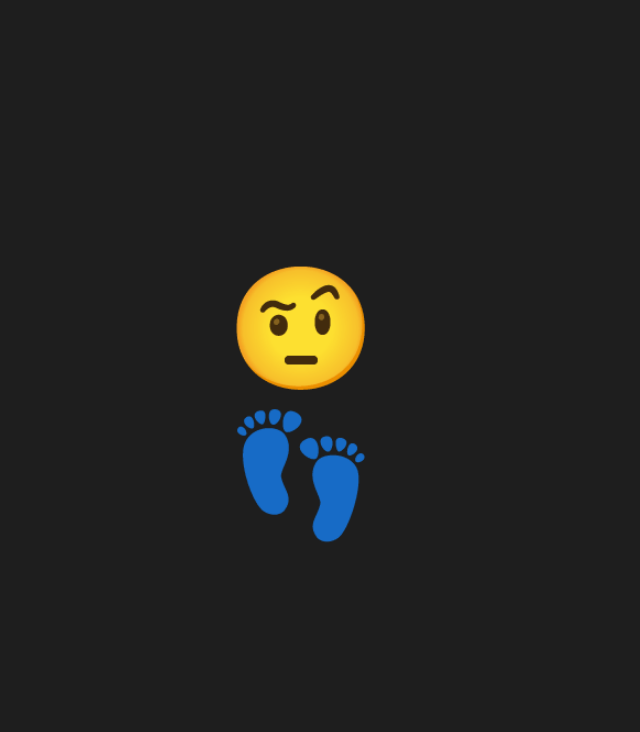
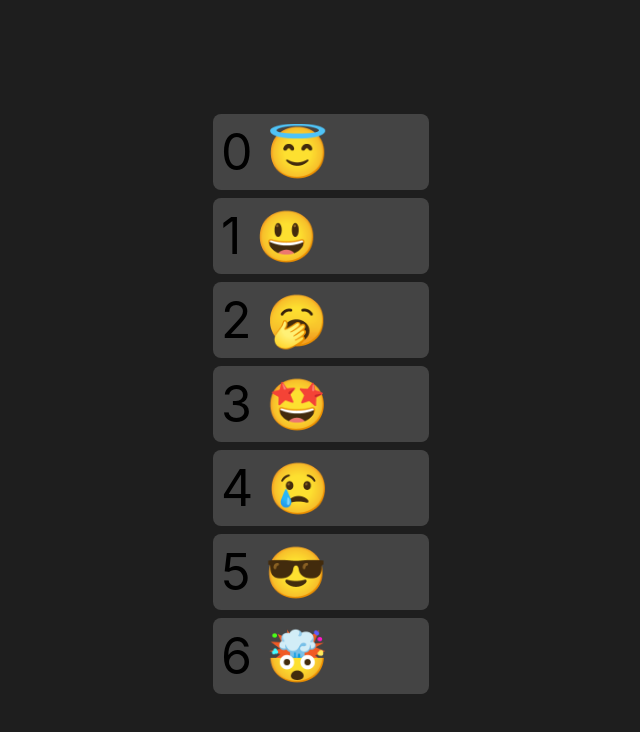
Before and after one commit to lintonye/smileys-in-motion, a React (Create React App) app in the folder smileys-in-motion-demos/: page / in a window 1280 px wide. Shown: the top 732 px of the page, without its empty margins (339-979 px from the left). Built offline with nearby package versions, Linux system fonts and the light colour scheme.

Commit message:
Correct drag to reorder impl

```diff
--- a/smileys-in-motion-demos/package.json
+++ b/smileys-in-motion-demos/package.json
@@ -6,6 +6,7 @@
     "@testing-library/jest-dom": "^5.11.4",
     "@testing-library/react": "^11.1.0",
     "@testing-library/user-event": "^12.1.10",
+    "array-move": "^3.0.1",
     "framer-motion": "^2.9.4",
     "immer": "^7.0.14",
     "react": "^17.0.1",
--- a/smileys-in-motion-demos/src/DragAndLayoutAnimation.js
+++ b/smileys-in-motion-demos/src/DragAndLayoutAnimation.js
@@ -9,12 +9,12 @@ import {
 } from "framer-motion";
 import produce from "immer";
 import { useEffect } from "react";
+import move from "array-move";
 
 /* eslint-disable jsx-a11y/accessible-emoji */
 
-function Item({ title, index, onMove }) {
-  const y = useMotionValue(0);
-  const [isDragged, setDragged] = useState(false);
+function Item({ onMove, index, title }) {
+  const [dragging, setDragging] = useState(false);
   return (
     <motion.li
       style={{
@@ -34,16 +34,26 @@ function Item({ title, index, onMove }) {
       }}
       drag="y"
       layout
-      onDrag={(e, info) => {
-        const { top } = e.target.parentElement.getBoundingClientRect();
-        const targetIndex = Math.floor((info.point.y - top) / 83);
-        onMove(targetIndex);
+      onViewportBoxUpdate={(box, delta) => {
+        if (dragging) {
+          const height = box.y.max - box.y.min;
+          const targetIndex = Math.floor(delta.y.translate / height) + index;
+          if (targetIndex !== index) {
+            // console.log(
+            //   { detaY: delta.y.translate },
+            //   { targetIndex },
+            //   { index },
+            //   { title }
+            // );
+            onMove(index, targetIndex);
+          }
+        }
       }}
       onDragStart={() => {
-        setDragged(true);
+        setDragging(true);
       }}
       onDragEnd={() => {
-        setDragged(false);
+        setDragging(false);
       }}
     >
       {title}
@@ -51,37 +61,22 @@ function Item({ title, index, onMove }) {
   );
 }
 
-function move(array, index, targetIndex) {
-  const x = array[index];
-  if (index > targetIndex)
-    for (let i = index; i > targetIndex; i--) {
-      array[i] = array[i - 1];
-    }
-  else
-    for (let i = index; i < targetIndex; i++) {
-      array[i] = array[i + 1];
-    }
-  array[targetIndex] = x;
-}
+const allFaces = "😇 😃 🥱 🤩 😢 😎 🤯"
+  .split(" ")
+  .map((f, idx) => `${idx} ${f}`);
 
 function DragToReorder() {
-  const [faces, setFaces] = useState(
-    "😇 😃 🥱 🤩 😢 😎 🤯".split(" ").map((f, idx) => `${idx} ${f}`)
-  );
+  const [faces, setFaces] = useState(allFaces);
   return (
     <ul style={{ listStyleType: "none", fontSize: 50 }}>
       {faces.map((f, index) => (
         <Item
+          key={f}
           index={index}
-          key={f}
           title={f}
-          onMove={(targetIndex) => {
+          onMove={(idx, targetIndex) => {
             if (0 <= targetIndex && targetIndex < faces.length) {
-              setFaces(
-                produce(faces, (draft) => {
-                  move(draft, index, targetIndex);
-                })
-              );
+              setFaces((fs) => move(fs, idx, targetIndex));
             }
           }}
         />
@@ -105,8 +100,8 @@ function SimpleDrag() {
 export function DragAndLayoutAnimation() {
   return (
     <>
-      <SimpleDrag />
-      {/* <DragToReorder /> */}
+      {/* <SimpleDrag /> */}
+      <DragToReorder />
     </>
   );
 }
```
Also changed, not shown: 1 other file (tests, documents, lock files or other folders).
